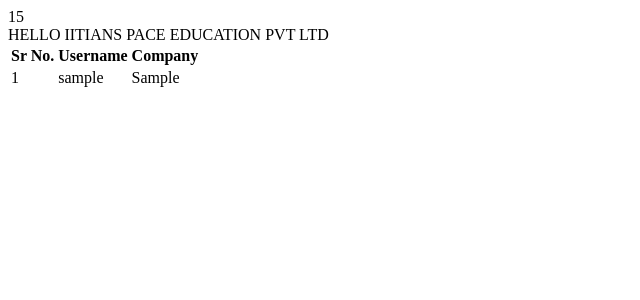
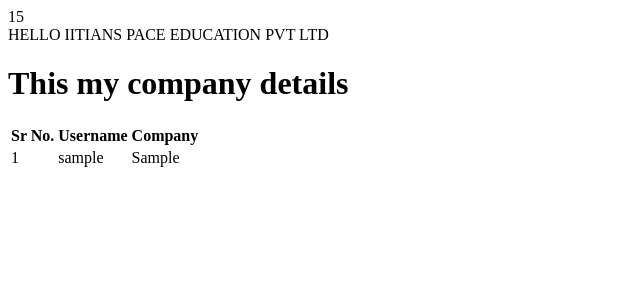
Before and after one commit to sonukn089/tut_CI, a CodeIgniter app: page /tut_CI/index.php/user_details/index in a window 1280 px wide. Shown: the top 300 px of the page, without its empty margins (0-640 px from the left). Run offline with CodeIgniter, Linux system fonts and the light colour scheme; tables that the repository leaves empty or names only in its code hold one stand-in row (values such as "Sample post"); data that the repository does not hold is empty.

Commit message:
add heading

```diff
--- a/application/views/user_view.php
+++ b/application/views/user_view.php
@@ -9,6 +9,7 @@
 </head>
 <body>
 
+	<h1>This my company details</h1>
 	<table>
 		<tr>
 			<th>Sr No.</th>
```
